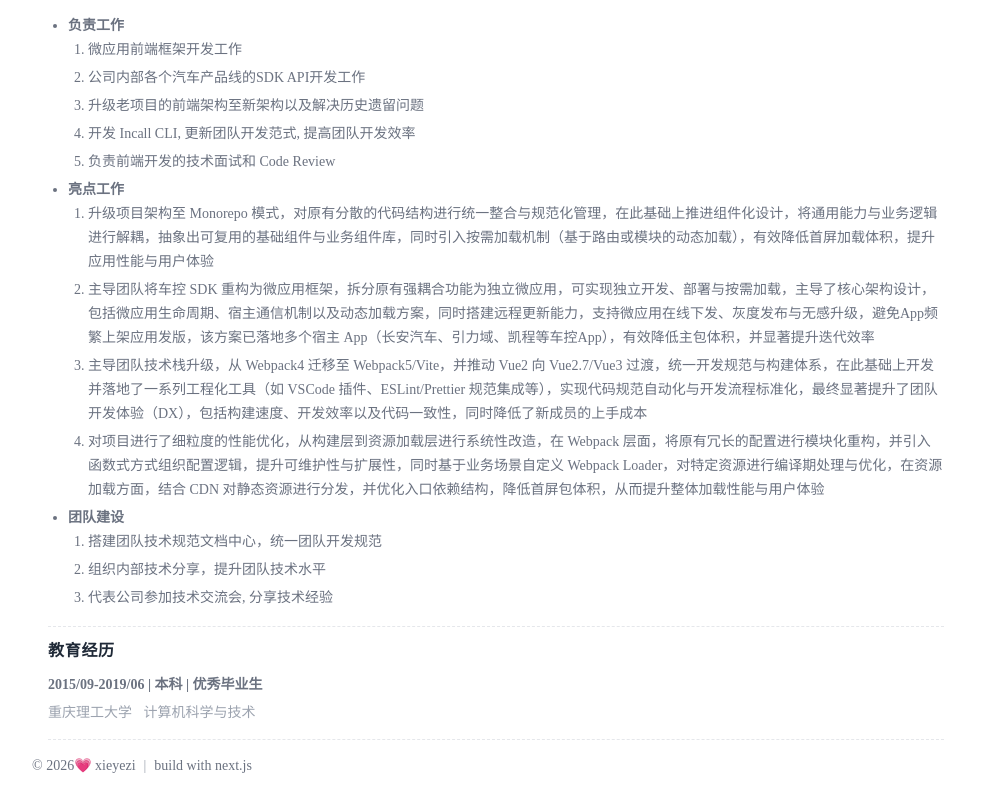
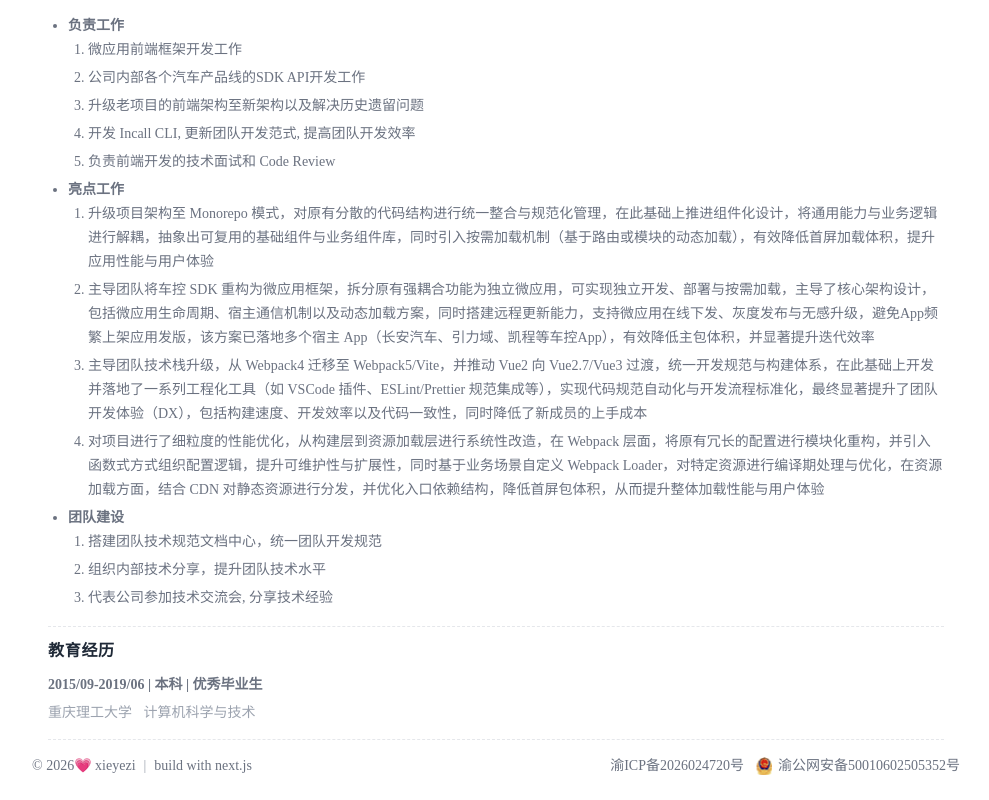
Before and after one commit to xieyezi/my-resume, a Next.js app: page /zh-CN in a window 1280 px wide. Shown: the part 1092-1892 px from the top of the page, without its empty margins (144-1133 px from the left). Built offline with nearby package versions, Linux system fonts and the light colour scheme.

Commit message:
feat: add ICP and police filing links

```diff
--- /dev/null
+++ b/src/components/filing-info.tsx
@@ -0,0 +1,26 @@
+export function FilingInfo() {
+  return (
+    <nav
+      aria-label='备案信息'
+      className='flex flex-wrap items-center justify-center gap-x-3 gap-y-1 text-center sm:justify-end sm:text-right'
+    >
+      <a
+        href='https://beian.miit.gov.cn/'
+        target='_blank'
+        rel='noreferrer noopener'
+        className='hover:text-gray-700 hover:underline dark:hover:text-gray-200'
+      >
+        渝ICP备2026024720号
+      </a>
+      <a
+        href='https://beian.mps.gov.cn/#/query/webSearch?code=50010602505352'
+        target='_blank'
+        rel='noreferrer noopener'
+        className='inline-flex items-center gap-1.5 hover:text-gray-700 hover:underline dark:hover:text-gray-200'
+      >
+        <img src='/beian/beian.png' alt='' aria-hidden='true' width='16' height='18' className='shrink-0 object-contain' />
+        渝公网安备50010602505352号
+      </a>
+    </nav>
+  );
+}
--- a/src/components/footer.tsx
+++ b/src/components/footer.tsx
@@ -2,12 +2,13 @@
 
 import Link from "next/link";
 import { useTranslations } from "next-intl";
+import { FilingInfo } from "@/components/filing-info";
 
 export function Footer() {
   const t = useTranslations("footer");
 
   return (
-    <footer className='container mx-auto pt-4 pb-6 px-12 flex flex-wrap flex-col sm:flex-row max-w-screen-lg text-gray-500 text-sm leading-5 items-center'>
+    <footer className='container mx-auto pt-4 pb-6 px-12 flex flex-wrap flex-col gap-y-2 sm:flex-row sm:justify-between max-w-screen-lg text-gray-500 dark:text-gray-400 text-sm leading-5 items-center'>
       <div className='flex items-center gap-2 text-center sm:text-left'>
         <span>
           {t("copyright")}
@@ -18,6 +19,7 @@ export function Footer() {
         <span className='text-gray-400'>|</span>
         <span>build with next.js</span>
       </div>
+      <FilingInfo />
     </footer>
   );
 }
```
Also changed, not shown: public/beian/beian.png (added).
